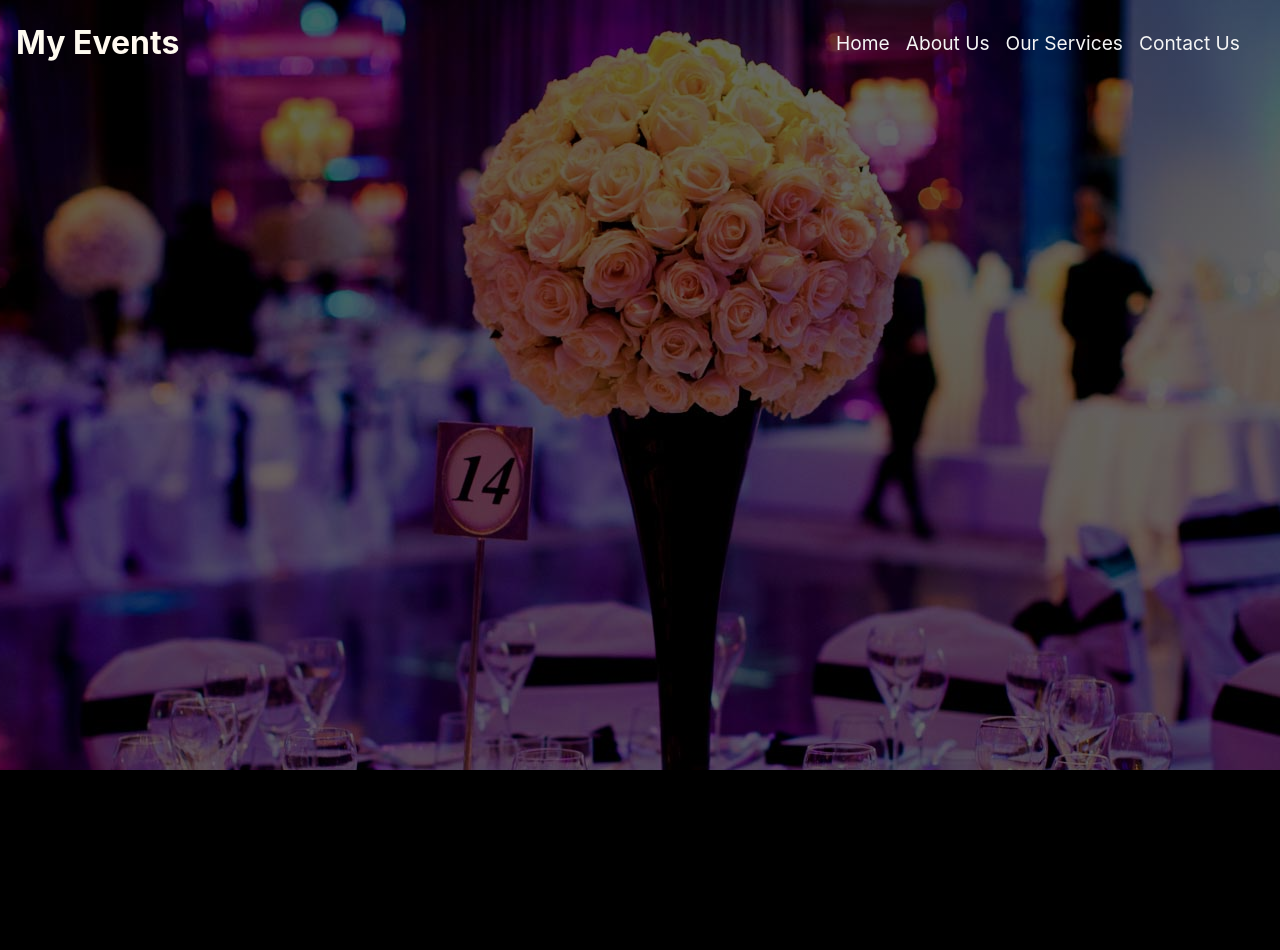
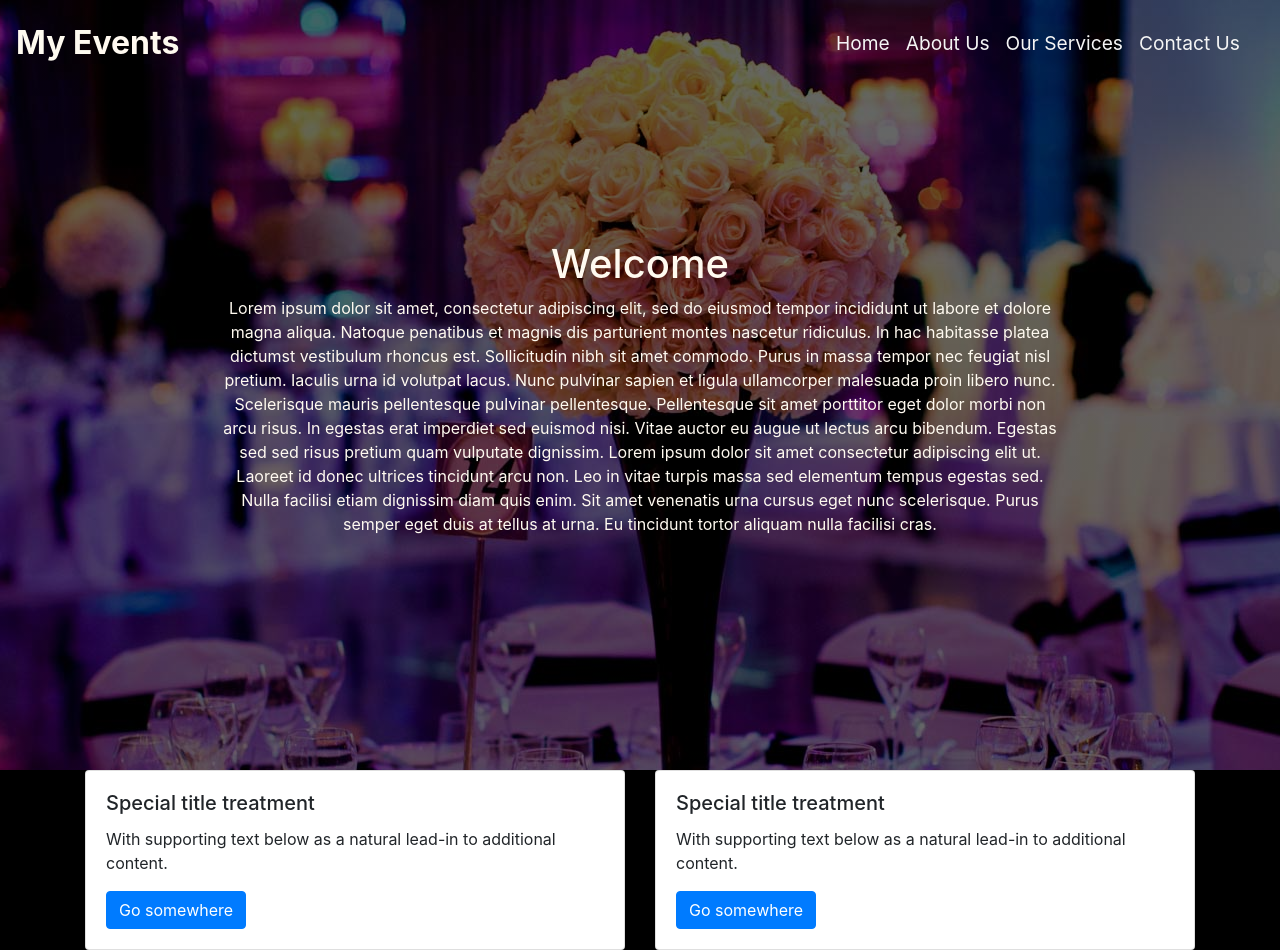
Before and after one commit to muhammadwasil97/first-website, a website: page index.html in a window 1280 px wide. Before the commit the page ends 800 px from the top, so only its background shows below. Drawn offline with nearby package versions, Linux system fonts and the light colour scheme.

Commit message:
css absolute positionong

```diff
--- a/css/styles.css
+++ b/css/styles.css
@@ -22,8 +22,19 @@ html body{
     width: 100%;
     background-repeat: no-repeat;
     background-position: center top;
-    position: absolute;
+    position: relative;
     left: 0;
     top: 0;
     z-index: -1;
 }
+
+.wel {
+    text-align: center;
+    color: floralwhite;
+    height: 150px;
+    align-items: center;
+    position: absolute;
+    top: 30%;
+    right: 17%;
+    left: 17%;
+}
--- a/index.html
+++ b/index.html
@@ -10,7 +10,7 @@
         <link rel="stylesheet" href="css/styles.css">
     </head>
     <body>
-        <nav class="navbar navbar-expand-lg">
+        <nav class="navbar navbar-expand-lg fixed-top">
             <a class="navbar-brand" href="#">My Events</a>
             <div class="collapse navbar-collapse">
                 <ul class="navbar-nav navbar ml-auto">
@@ -29,7 +29,36 @@
                 </ul>
             </div>
         </nav>
-        <div id="fader"></div>
+        <div id="fader">
+        </div>
+        <div class="container">
+            <div class="row">
+                <div class="wel">
+                    <h1>Welcome</h1>
+                    <p>Lorem ipsum dolor sit amet, consectetur adipiscing elit, sed do eiusmod tempor incididunt ut labore et dolore magna aliqua. Natoque penatibus et magnis dis parturient montes nascetur ridiculus. In hac habitasse platea dictumst vestibulum rhoncus est. Sollicitudin nibh sit amet commodo. Purus in massa tempor nec feugiat nisl pretium. Iaculis urna id volutpat lacus. Nunc pulvinar sapien et ligula ullamcorper malesuada proin libero nunc. Scelerisque mauris pellentesque pulvinar pellentesque. Pellentesque sit amet porttitor eget dolor morbi non arcu risus. In egestas erat imperdiet sed euismod nisi. Vitae auctor eu augue ut lectus arcu bibendum. Egestas sed sed risus pretium quam vulputate dignissim. Lorem ipsum dolor sit amet consectetur adipiscing elit ut. Laoreet id donec ultrices tincidunt arcu non. Leo in vitae turpis massa sed elementum tempus egestas sed. Nulla facilisi etiam dignissim diam quis enim. Sit amet venenatis urna cursus eget nunc scelerisque. Purus semper eget duis at tellus at urna. Eu tincidunt tortor aliquam nulla facilisi cras.</p>
+                </div>
+            </div>
+            <div class="row">
+                <div class="col-sm-6">
+                  <div class="card">
+                    <div class="card-body">
+                      <h5 class="card-title">Special title treatment</h5>
+                      <p class="card-text">With supporting text below as a natural lead-in to additional content.</p>
+                      <a href="#" class="btn btn-primary">Go somewhere</a>
+                    </div>
+                  </div>
+                </div>
+                <div class="col-sm-6">
+                  <div class="card">
+                    <div class="card-body">
+                      <h5 class="card-title">Special title treatment</h5>
+                      <p class="card-text">With supporting text below as a natural lead-in to additional content.</p>
+                      <a href="#" class="btn btn-primary">Go somewhere</a>
+                    </div>
+                  </div>
+                </div>
+              </div>
+        </div>
         <!-- jQuery first, then Popper.js, then Bootstrap JS. -->
         <script src="node_modules/jquery/dist/jquery.js"></script>
         <script src="node_modules/popper.js/dist/umd/popper.min.js"></script>
```
